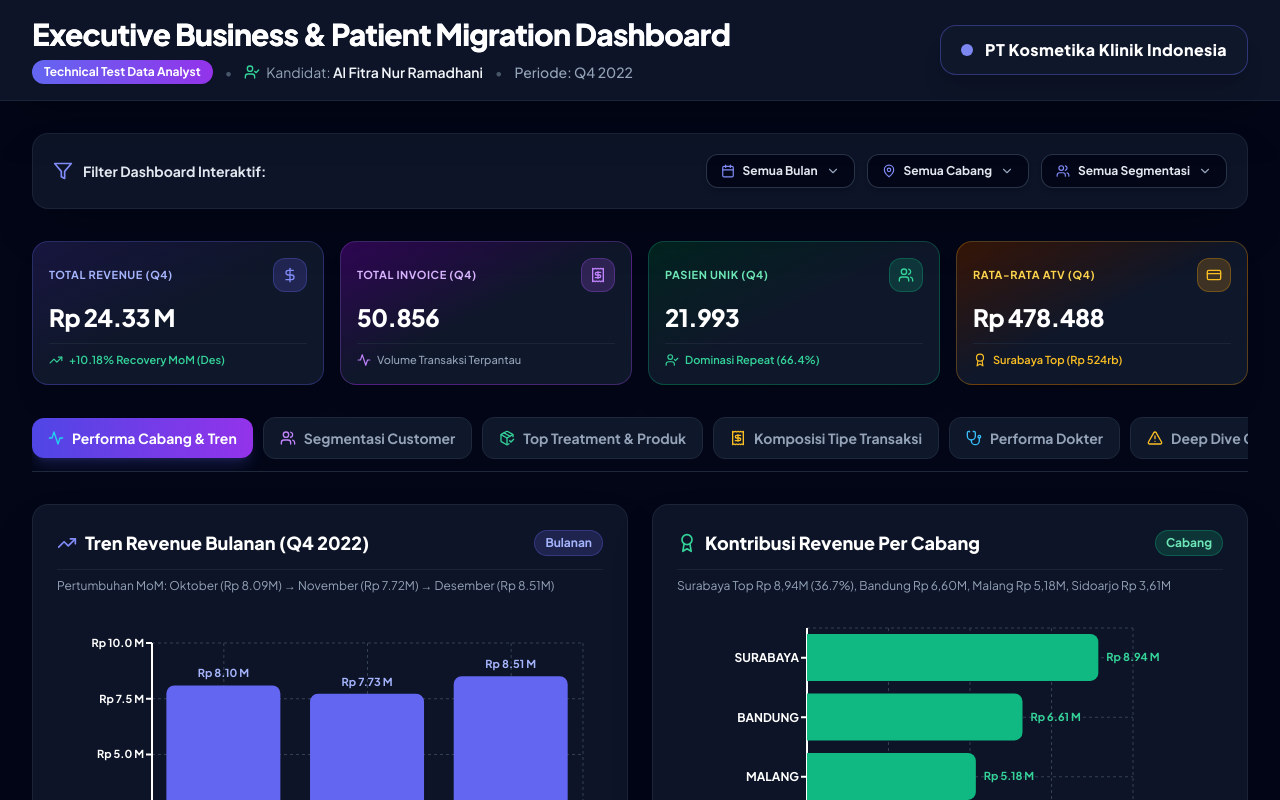
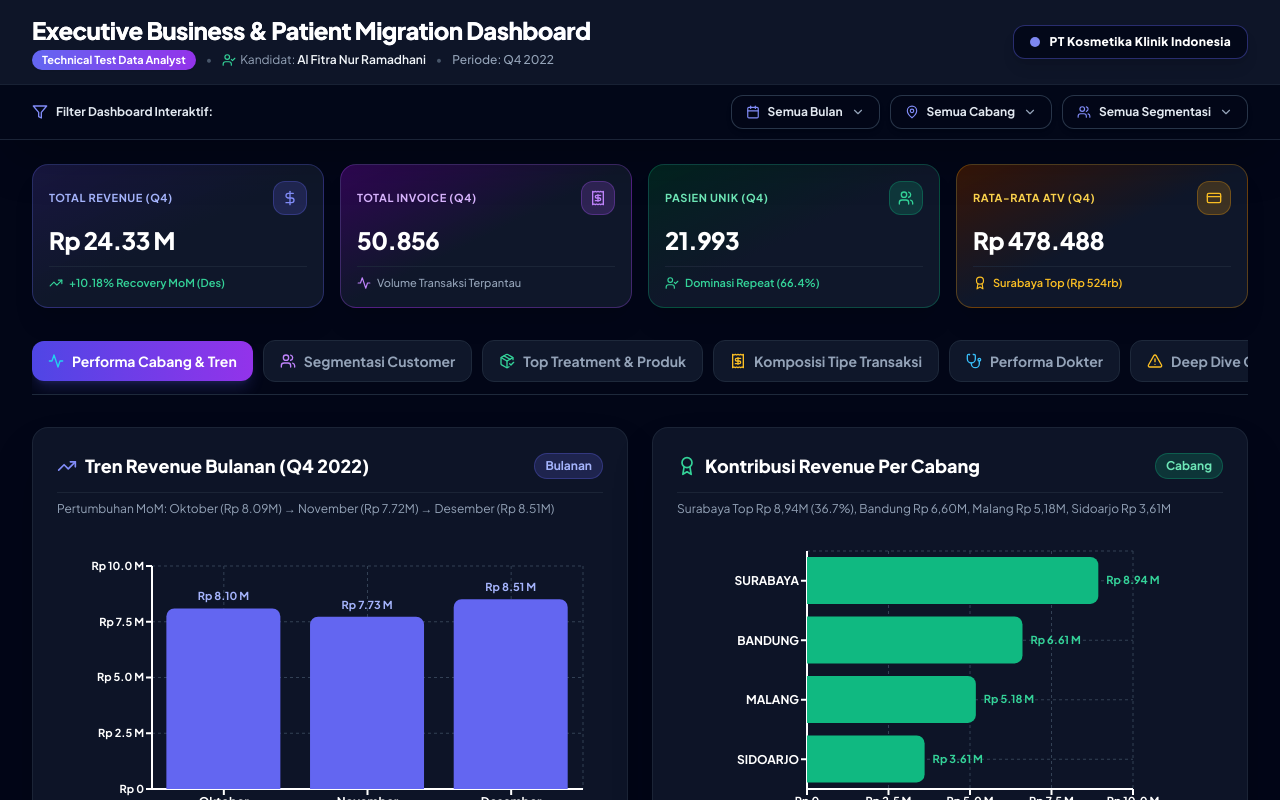
Before and after one commit to alfitranurr/kosmetika-klinik-data-analyst, a React (Vite) app in the folder dashboard/: page / in a window 1280 px wide. Shown: the top 800 px of the page. Built offline with nearby package versions, Linux system fonts and the light colour scheme.

Commit message:
feat: implement multi-select dashboard with filtered analytics and dynamic data visualization

```diff
--- a/dashboard/src/App.jsx
+++ b/dashboard/src/App.jsx
@@ -610,20 +610,20 @@ export default function App() {
 
   return (
     <div className="min-h-screen bg-slate-950 text-slate-100 font-sans pb-16 selection:bg-indigo-500 selection:text-white">
-      {/* Header & Candidate Info Banner */}
-      <header className="border-b border-slate-800/80 bg-slate-900/90 backdrop-blur-xl sticky top-0 z-50 shadow-2xl">
-        <div className="max-w-7xl mx-auto px-4 sm:px-6 lg:px-8 py-4 flex flex-col md:flex-row md:items-center md:justify-between gap-4">
-          <div>
-            <h1 className="text-2xl sm:text-3xl font-extrabold text-white tracking-tight bg-gradient-to-r from-white via-slate-200 to-indigo-200 bg-clip-text text-transparent">
+      {/* Sticky Header & Filter Toolbar */}
+      <header className="border-b border-slate-800/80 bg-slate-900/95 backdrop-blur-2xl sticky top-0 z-50 shadow-2xl">
+        <div className="max-w-7xl mx-auto px-4 sm:px-6 lg:px-8 py-3.5 flex flex-col md:flex-row md:items-center md:justify-between gap-4">
+          <div>
+            <h1 className="text-xl sm:text-2xl font-extrabold text-white tracking-tight bg-gradient-to-r from-white via-slate-200 to-indigo-200 bg-clip-text text-transparent">
               Executive Business & Patient Migration Dashboard
             </h1>
-            <div className="flex flex-wrap items-center gap-3 mt-2 text-xs sm:text-sm text-slate-400">
-              <span className="px-3 py-1 text-xs font-bold rounded-full bg-gradient-to-r from-indigo-500 to-purple-600 text-white shadow-sm">
+            <div className="flex flex-wrap items-center gap-2.5 mt-1 text-xs text-slate-400">
+              <span className="px-2.5 py-0.5 text-[11px] font-bold rounded-full bg-gradient-to-r from-indigo-500 to-purple-600 text-white shadow-sm">
                 Technical Test Data Analyst
               </span>
               <span className="text-slate-600">•</span>
-              <div className="flex items-center gap-1.5">
-                <UserCheck className="w-4 h-4 text-emerald-400" />
+              <div className="flex items-center gap-1">
+                <UserCheck className="w-3.5 h-3.5 text-emerald-400" />
                 <span>Kandidat: <strong className="text-slate-100 font-semibold">Al Fitra Nur Ramadhani</strong></span>
               </div>
               <span className="text-slate-600">•</span>
@@ -632,24 +632,22 @@ export default function App() {
           </div>
 
           <div className="flex items-center gap-3">
-            <span className="inline-flex items-center gap-3 px-5 py-3 rounded-2xl bg-gradient-to-r from-slate-900 via-slate-850 to-slate-900 border border-indigo-500/40 text-sm sm:text-base font-extrabold text-white shadow-xl">
-              <span className="w-3 h-3 rounded-full bg-indigo-400 animate-pulse shrink-0"></span>
+            <span className="inline-flex items-center gap-2.5 px-4 py-2 rounded-xl bg-slate-950/80 border border-indigo-500/40 text-xs font-extrabold text-white shadow-lg">
+              <span className="w-2.5 h-2.5 rounded-full bg-indigo-400 animate-pulse shrink-0"></span>
               <span className="tracking-wide">PT Kosmetika Klinik Indonesia</span>
             </span>
           </div>
         </div>
-      </header>
-
-      <main className="max-w-7xl mx-auto px-4 sm:px-6 lg:px-8 pt-8 space-y-8">
-
-        {/* Global Filter Bar */}
-        <section className="bg-slate-900/90 border border-slate-800/80 rounded-2xl p-5 shadow-2xl backdrop-blur-xl flex flex-col md:flex-row md:items-center justify-between gap-4">
-          <div className="flex items-center gap-2.5 text-slate-200 font-bold text-sm">
-            <Filter className="w-5 h-5 text-indigo-400" />
+
+        {/* Integrated Sticky Filter Toolbar */}
+        <div className="border-t border-slate-800/80 bg-slate-950/90 py-2.5">
+          <div className="max-w-7xl mx-auto px-4 sm:px-6 lg:px-8 flex flex-col sm:flex-row sm:items-center justify-between gap-3">
+            <div className="flex items-center gap-2 text-slate-200 font-bold text-xs">
+              <Filter className="w-4 h-4 text-indigo-400" />
               <span>Filter Dashboard Interaktif:</span>
             </div>
 
-          <div className="flex flex-wrap items-center gap-3 text-sm">
+            <div className="flex flex-wrap items-center gap-2.5 text-xs">
               {/* Multi-Select Month Filter */}
               <MultiSelectDropdown
                 title="Bulan"
@@ -706,7 +704,11 @@ export default function App() {
                 </button>
               )}
             </div>
-        </section>
+          </div>
+        </div>
+      </header>
+
+      <main className="max-w-7xl mx-auto px-4 sm:px-6 lg:px-8 pt-6 space-y-8">
 
         {/* Executive KPI Summary Cards - Sleek & Compact Alignment */}
         <section className="grid grid-cols-1 sm:grid-cols-2 lg:grid-cols-4 gap-4">
```
Lines whose indentation alone changed are shown as unchanged.
